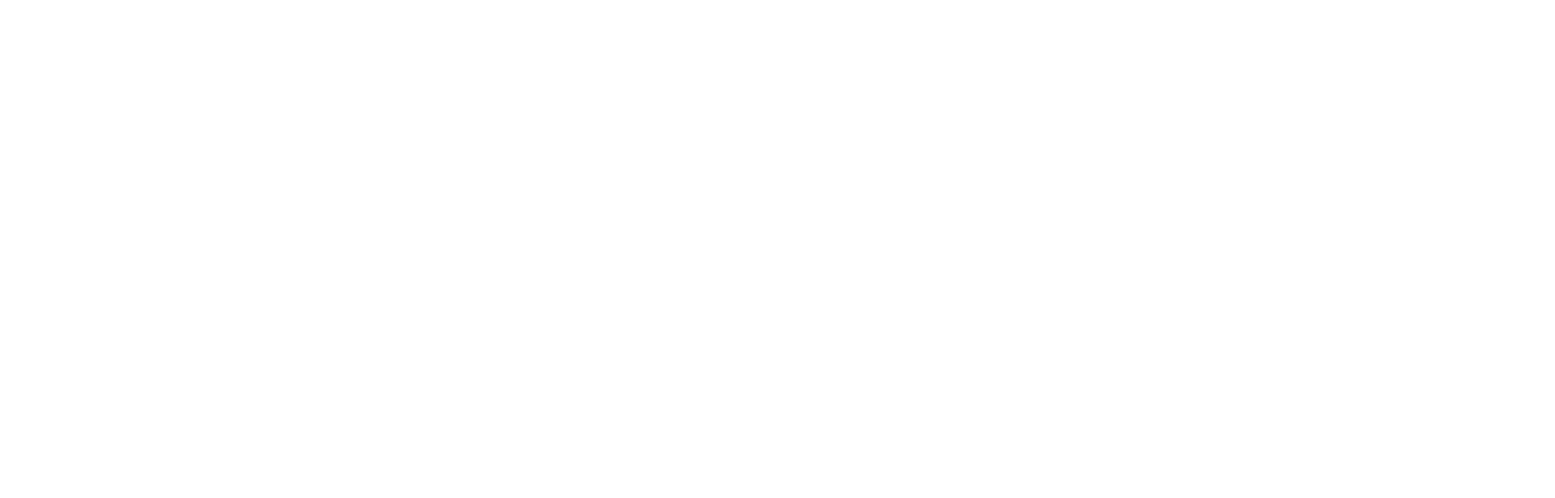
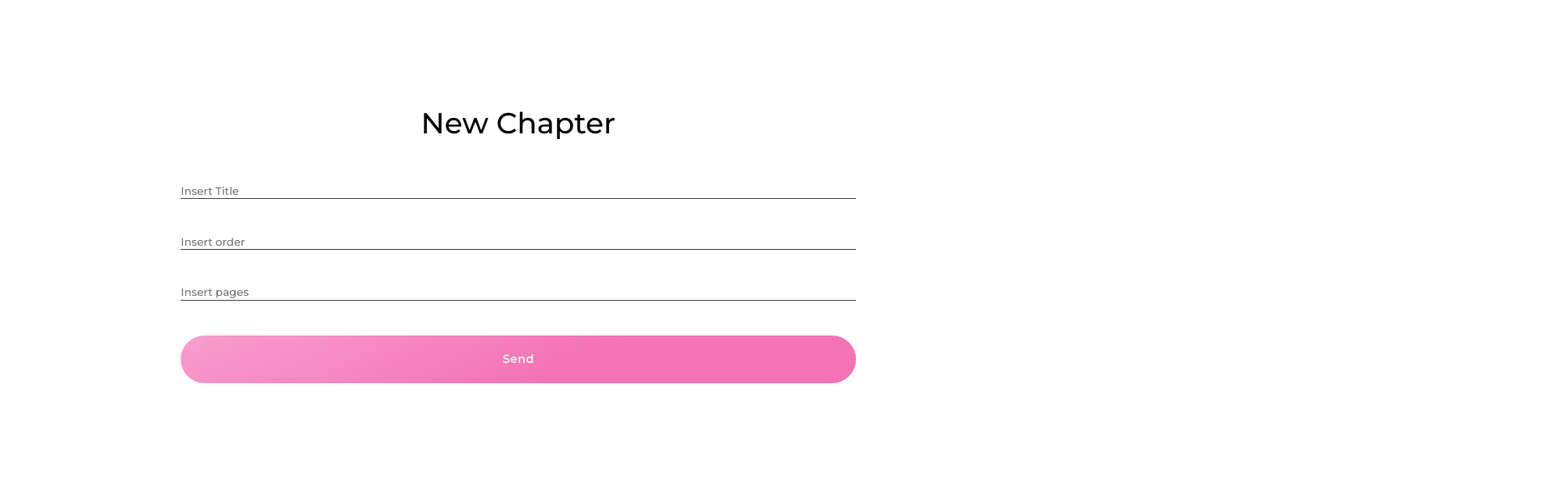
Before and after one commit to FacundoRodriguez2/Minga-Front, a React (Create React App) app: page /chapther-form/1 in a window 1280 px wide. Before the commit this address had no page. Shown: the part 200-816 px from the top of the page at 81% size, 1920 px wide, since content can reach past the window. Built offline with nearby package versions, Linux system fonts and the light colour scheme.

Commit message:
form+fixes (#10)
* form+fixes

* fix

```diff
--- a/src/components/input/input.jsx
+++ b/src/components/input/input.jsx
@@ -1,7 +1,7 @@
 import React from 'react'
 
-export default function Input({className,type,name,id,ref,value}) {
+export default function Input({className,type,name,id,ref,value,placeholder}) {
   return (
-    <input className={className} type={type} name={name} id={id} ref={ref} value={value}/>
+    <input className={className} type={type} name={name} id={id} ref={ref} value={value} placeholder={placeholder} />
   )
 }
--- a/src/components/registerform/registerform.jsx
+++ b/src/components/registerform/registerform.jsx
@@ -33,7 +33,7 @@
             [formInputs[3].name]: formInputs[3].value
         }
 
-        let url = 'http://localhost:8080/users'
+        let url = 'http://localhost:8080/api/auth/signup'
 
             try{
                 await axios.post(url,data)
--- /dev/null
+++ b/src/pages/ChapterForm/ChapterForm.jsx
@@ -0,0 +1,68 @@
+import React from "react";
+import './chapterForm.css'
+import Input from "../../components/input/input";
+import { useRef } from "react";
+import { useParams } from "react-router-dom";
+import axios from "axios";
+import { computeHeadingLevel } from "@testing-library/react";
+
+export default function ChaptherForm() {
+    let dataForm = useRef()
+    let {manga_id} = useParams()
+    console.log(manga_id)
+    async function handleSubmit(e){
+        e.preventDefault()
+
+        let formInputs = []
+        Object.values(dataForm.current).forEach(e => {
+            if(e.name){
+                formInputs.push(e.value)
+            }
+        })
+        let data = {
+            title : formInputs[0],
+            order: formInputs[1],
+            pages: formInputs[2].split(','),
+            manga_id,
+        }
+        console.log(data)
+        let url = 'http://localhost:8080/api/chapters'
+        let token = localStorage.getItem('token')
+        //let token = "eyJhbGciOiJIUzI1NiIsInR5cCI6IkpXVCJ9.eyJpZCI6IjY0MDI3Nzk4ODljZmViZDI0M2FlMjA5OCIsImlhdCI6MTY3Nzg4MzY2NCwiZXhwIjoxNjc3OTcwMDY0fQ.WZyxDT1BHvV9CaKee7BHD7ZseFZwSRzig8D-UFRFaLg"
+        let headers = {headers:{'Authorization':`Bearer ${token}`}}
+        try{
+            await axios.post(url,data,headers)
+            alert('Chapther created')
+            dataForm.current.reset()
+          }catch(error){
+            console.log(error)
+
+            if (error.response.data === 'Unauthorized') {
+                alert('You need to Login')
+            }
+            if(typeof error.response.data.message === 'string'){
+                alert(error.response.data.message)
+               }else{
+                error.response.data.message.forEach(err => alert(err))
+               }
+          }
+    }
+
+
+    return(
+        <div id="chapterbox">
+            <div id="chaptercontent">
+                <section id="newchapter" >
+                    <h2>New Chapter</h2>
+                </section>
+                <form id="chaptherform" ref={dataForm} onSubmit={handleSubmit}>
+                    <Input className='chaptherinput' type='text' name='title' placeholder='Insert Title'/>
+                    <Input className='chaptherinput' type='text' name='order' placeholder='Insert order'/>
+                    <Input className='chaptherinput' type='text' name='pages' placeholder='Insert pages'/>
+                    <Input id='send' type='submit' value='Send'/>
+                </form>
+            </div>
+        </div>
+    )
+
+}
--- /dev/null
+++ b/src/pages/ChapterForm/chapterForm.css
@@ -0,0 +1,63 @@
+#chapterbox{
+    width: 100vw;
+    height: 100vh;
+    display: flex;
+    justify-content: center;
+    align-items: center;
+}
+
+#chapterbox #chaptercontent{
+    width: 65.11vw;
+    display: flex;
+    flex-direction: column;
+    align-items: center;
+    gap: 6.54vh;
+}
+
+#chapterbox #chaptercontent #newchapter{
+    display: flex;
+    flex-direction: column;
+    align-items: center;
+    gap: 5.04vh;
+}
+
+#chapterbox #chaptercontent #newchapter h2{
+    font-weight: 400;
+    font-size: 36px;
+    line-height: 44px;
+    text-align: center;
+    width: 69.0625vw;
+}
+
+
+#chapterbox #chaptercontent #chaptherform{
+    display: flex;
+    flex-direction: column;
+    gap: 5.364vh;
+}
+
+#chapterbox #chaptercontent #chaptherform .chaptherinput{
+    background-color: transparent;
+    outline: none;
+    border: none;
+    border-bottom: 1px solid #424242;;
+    height: 2.467vh;
+}
+
+#chapterbox #chaptercontent #chaptherform #send{
+    width: 65.11vw;
+    height: 7.403vh;
+    background: linear-gradient(153.39deg, #F9A8D4 -13.9%, #F472B6 58.69%);
+    border-radius: 50000px;
+    border: none;
+    display: flex;
+    justify-content: center;
+    align-items: center;
+    font-weight: 700;
+    font-size: 14px;
+    line-height: 17px;
+    color: #EBEBEB;
+    letter-spacing: 0.05em;
+    text-decoration: none;
+    margin: 0 auto;
+}
--- a/src/pages/index.js
+++ b/src/pages/index.js
@@ -3,6 +3,7 @@
 import MainLayout from '../layouts/MainLayout/MainLayout'
 import Index from "./index/index";
 import AuthForm from './AuthForm/AuthForm'
+import ChaptherForm from "./ChapterForm/ChapterForm";
 
 import { createBrowserRouter } from "react-router-dom";
 
@@ -21,7 +22,9 @@
         element: <MainLayout /> ,
         children: [
             { path: '/register' , element: <AuthForm /> },
-            { path: '/signin' , element: <AuthForm /> }
+            { path: '/signin' , element: <AuthForm /> },
+            { path: '/chapther-form/:manga_id' , element: <ChaptherForm /> }
+
         ]
     }
 ])
```
